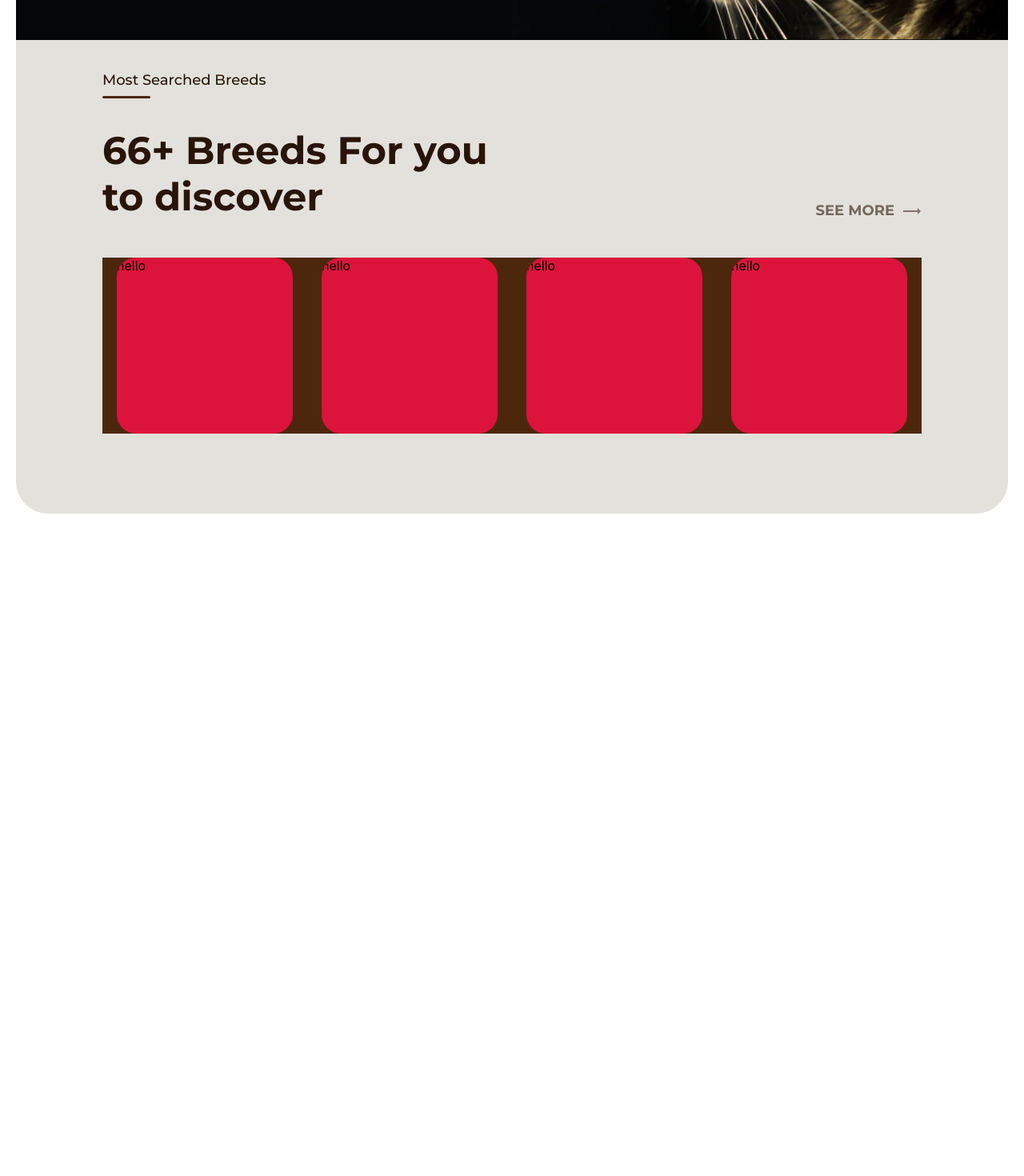
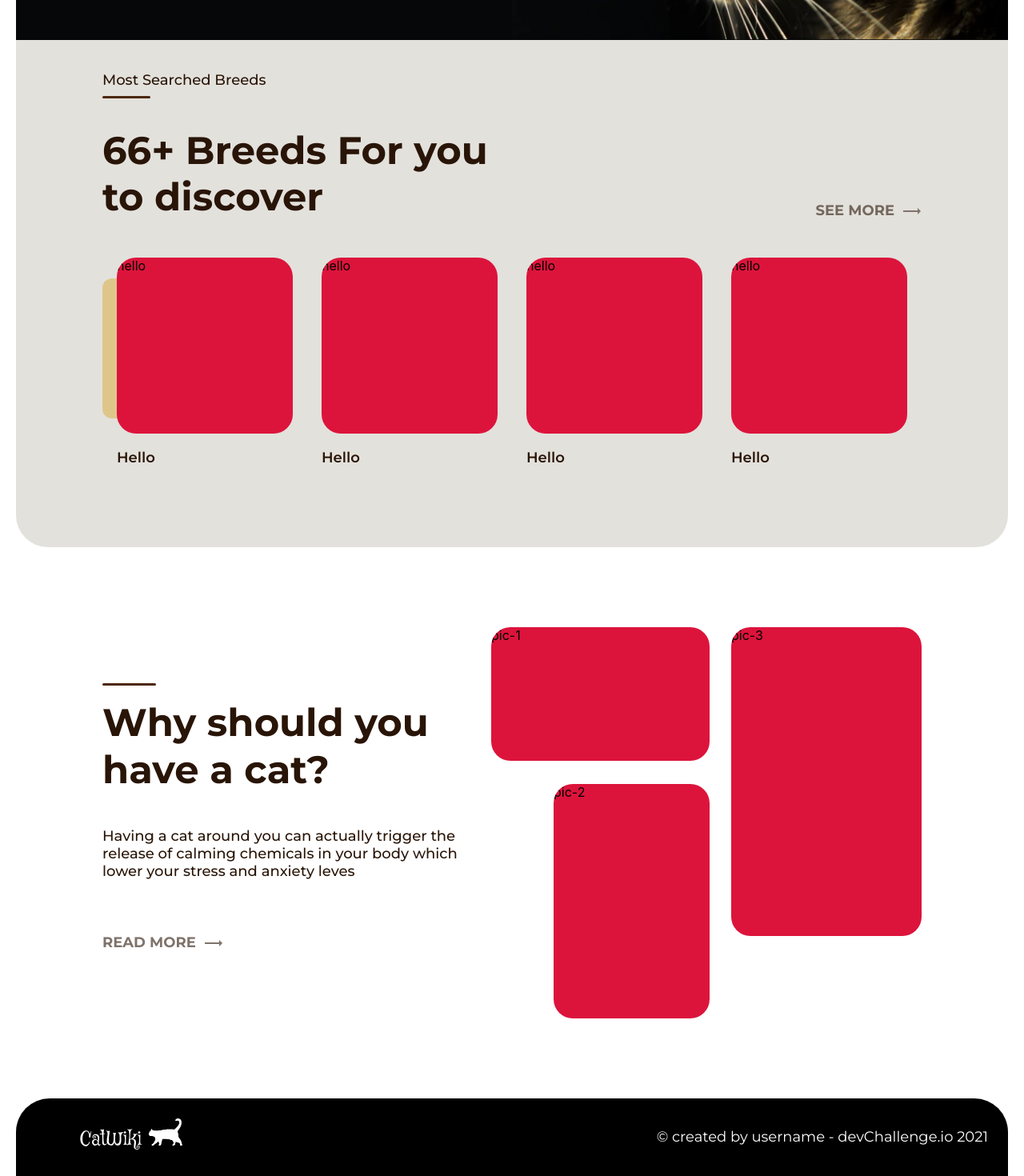
Before and after one commit to kchyzhyk/catwiki, a JavaScript app: page / in a window 1280 px wide. Shown: the part 626-2096 px from the top of the page at 80% size. Before the commit the page ends 1268 px from the top, so only its background shows below. Built offline with nearby package versions, Linux system fonts and the light colour scheme; the HTML template or start-up script is replaced by a standard one.

Commit message:
+homepage

```diff
--- a/src/App.css
+++ b/src/App.css
@@ -1,6 +1,7 @@
 :root {
     --main-logo-color: #291507;
     --main-intro-color: #050709;
+    --main-hr-color: #4D270C;
 }
 
 
@@ -115,6 +116,8 @@
     background: #E3E1DC;
     padding: 40px 108px 100px 108px;
     border-radius: 0 0 40px 40px;
+
+    margin: 0 0 100px 0;
 }
 
 .top-breeds-title {
@@ -129,7 +132,7 @@
 }
 
 .top-breeds-hr {
-    background: #4D270C;
+    background: var(--main-hr-color);
     height: 3px;
     width: 60px;
     border-radius: 77px;
@@ -162,9 +165,9 @@
     font-size: 18px;
     line-height: calc(22 / 18 * 100%);
     color: rgba(41, 21, 7, 0.6);
+    text-transform: uppercase;
 
     display: flex;
-    justify-content: center;
     align-items: center;
 }
 
@@ -175,6 +178,7 @@
 .top-breeds-cats {
     display: flex;
     flex-wrap: wrap;
+    position: relative;
 }
 
 .top-breeds-column {
@@ -182,16 +186,147 @@
     flex: 0 1 25%;
     padding: 0;
     margin: 0 auto;
+}
 
-    background: #4D270C;
+.top-breeds-cats::before {
+    content: "";
+    background-color: #DEC68B;
+    position: absolute;
+    height: 175px;
+    border-radius: 12px;
+    width: 20%;
+    left: 0;
+    top: 10%;
+    z-index: 0;
 }
 
 .top-breeds-cat {
+    position: relative;
+    z-index: 1;
+    margin: 0 auto;
+}
+
+.top-breeds-cat-img {
     width: 220px;
     height: 220px;
     border-radius: 24px;
     overflow: hidden;
     background: crimson;
+    margin: 0 auto 20px auto;
 
+}
+
+.top-breeds-cat-name {
+    font-family: 'Montserrat-Regular', sans-serif;
+    font-style: normal;
+    font-weight: 600;
+    font-size: 18px;
+    line-height: calc(22 / 18 * 100%);
+    color: var(--main-logo-color);
+}
+
+.why-have-cat-section {
+    padding: 0 108px 100px 108px;
+    display: flex;
+    flex-wrap: nowrap;
+}
+
+.why-content {
+    flex: 0 1 50%;
+    margin: 70px 0 0 0;
+    align-items: center;
+}
+
+.why-text-hr {
+    width: 67px;
+    height: 3px;
+    background: var(--main-hr-color);
+    border-radius: 77px;
+    margin: 0 0 17px 0;
+}
+
+.why-text-title {
+    font-family: 'Montserrat-Regular', sans-serif;
+    font-style: normal;
+    font-weight: 700;
+    font-size: 48px;
+    line-height: calc(59 / 48 * 100%);
+    color: var(--main-logo-color);
+
+    margin: 0 0 44px 0;
+}
+
+.why-text {
+    font-family: 'Montserrat-Regular', sans-serif;
+    font-style: normal;
+    font-weight: 500;
+    font-size: 18px;
+    line-height: calc(22 / 18 * 100%);
+    color: var(--main-logo-color);
+    max-width: 450px;
+
+    margin: 0 0 66px 0;
+}
+
+.why-imgs {
+    display: flex;
+    flex-wrap: nowrap;
+}
+
+.why-imgs-column {
+    flex: 0 1 100%;
+    display: flex;
+    flex-direction: column;
+    align-items: flex-end;
+}
+
+.why-imgs > *:not(:first-child) {
+    margin: 0 0 0 27px;
+}
+
+.why-img-1 {
+    width: 273px;
+    height: 167px;
+    background: crimson;
+    border-radius: 24px;
+    overflow: hidden;
+    margin: 0 0 29px 0;
+}
+
+.why-img-2 {
+    width: 195px;
+    height: 293px;
+    background: crimson;
+    border-radius: 24px;
+    overflow: hidden;
+}
+
+.why-img-3 {
+    width: 238px;
+    height: 386px;
+    background: crimson;
+    border-radius: 24px;
+    overflow: hidden;
     margin: 0 auto;
 }
+
+.footer {
+    background: #000000;
+    border-radius: 42px 42px 0 0;
+
+    bottom: 0;
+    display: flex;
+    justify-content: space-between;
+    align-items: center;
+
+    padding: 25px 25px 25px 80px;
+}
+
+.footer-copyright {
+    font-family: 'Montserrat-Regular', sans-serif;
+    font-style: normal;
+    font-weight: 400;
+    font-size: 18px;
+    line-height: calc(22 / 18 * 100%);
+    color: #FFFFFF;
+}
--- a/src/App.js
+++ b/src/App.js
@@ -2,7 +2,6 @@ import './App.css';
 import {ReactComponent as Logo} from '../src/css/img/logo.svg'
 import IntroLogo from '../src/css/img/logo-white.svg'
 import SearchIcon from '@material-ui/icons/Search';
-import {Link} from "react-router-dom";
 import Arrow from './css/img/read-more-arrow.png'
 
 export default function App() {
@@ -30,38 +29,85 @@ export default function App() {
                 </div>
                 <div className="top-breeds">
                     <div className="top-breeds-title">Most Searched Breeds</div>
-                    <div className="top-breeds-hr"></div>
+                    <div className="top-breeds-hr" />
                     <div className="subtitle-container">
                         <div className="top-breeds-subtitle">66+ Breeds For you <br/> to discover</div>
                         {/*<Link>*/}
                         <div className="top-breeds-button">SEE MORE
-                                <img src={Arrow} alt="" />
+                            <img src={Arrow} alt=""/>
                         </div>
                         {/*</Link>*/}
                     </div>
                     <div className="top-breeds-cats">
                         <div className="top-breeds-column">
                             <div className="top-breeds-cat">
+                                <div className="top-breeds-cat-img">
                                     hello
+                                </div>
+                                <div className="top-breeds-cat-name">Hello</div>
                             </div>
                         </div>
                         <div className="top-breeds-column">
                             <div className="top-breeds-cat">
+                                <div className="top-breeds-cat-img">
                                     hello
+                                </div>
+                                <div className="top-breeds-cat-name">Hello</div>
                             </div>
                         </div>
                         <div className="top-breeds-column">
                             <div className="top-breeds-cat">
+                                <div className="top-breeds-cat-img">
                                     hello
+                                </div>
+                                <div className="top-breeds-cat-name">Hello</div>
                             </div>
                         </div>
                         <div className="top-breeds-column">
                             <div className="top-breeds-cat">
+                                <div className="top-breeds-cat-img">
                                     hello
+                                </div>
+                                <div className="top-breeds-cat-name">Hello</div>
                             </div>
                         </div>
                     </div>
                 </div>
+
+                <div className="why-have-cat-section">
+                    <div className="why-content">
+                        <div className="why-text-hr" />
+                        <div className="why-text-title">Why should you <br/> have a cat?</div>
+                        <div className="why-text">
+                            Having a cat around you can actually trigger the release of calming chemicals in your body
+                            which lower your stress and anxiety leves
+                        </div>
+                        <div className="top-breeds-button">Read more
+                            <img src={Arrow} alt=""/>
+                        </div>
+                    </div>
+                    <div className="why-imgs">
+                        <div className="why-imgs-column">
+                            <div className="why-img-1">pic-1</div>
+                            <div className="why-img-2">pic-2</div>
+                        </div>
+                        <div className="why-imgs-column">
+                            <div className="why-img-3">pic-3</div>
+                        </div>
+
+                    </div>
+                </div>
+
+                <footer className="footer">
+                    <a href="/">
+                        <img src={IntroLogo} alt=""/>
+                    </a>
+
+                    <div className="footer-copyright">
+                        &copy; created by username - devChallenge.io 2021
+                    </div>
+
+                </footer>
             </div>
         </div>
     );
```
Lines whose indentation alone changed are shown as unchanged.
